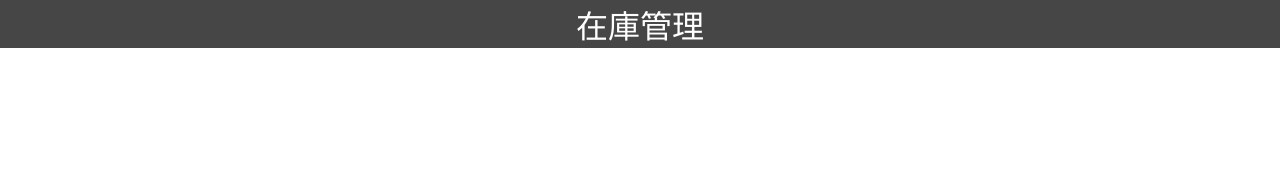
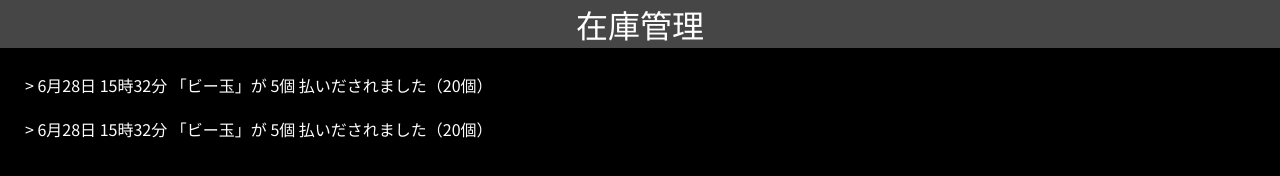
Before and after one commit to ksaplabo-org/ksapSmartScale, a plain HTML site: page aws_s3web/ksapZaikoWeb/zaiko_detail.html in a window 1280 px wide. Drawn offline with nearby package versions, Linux system fonts and the light colour scheme; no server answers.

Commit message:
web design modified.

```diff
--- a/aws_s3web/ksapZaikoWeb/assets/css/zaiko_detail.css
+++ b/aws_s3web/ksapZaikoWeb/assets/css/zaiko_detail.css
@@ -2,13 +2,14 @@
 @import url(http://fonts.googleapis.com/earlyaccess/notosansjp.css);
 
 html {
-    height:100%;
+    height:100vh;
 }
 
 body {
     font-family: 'Noto Sans JP', sans-serif;
     color: 333;
     height: 100%;
+    background-color: black;
 }
 
 #zaiko-skelton{
@@ -27,7 +28,7 @@ body {
 }
 
 .content-area{
-    display: table;
+    background-color: white;
 }
 
 .menu-area{
@@ -127,3 +128,19 @@ body {
     display:inline;
     text-align: center;
 }
+
+#history-skelton{
+    display: none;
+}
+
+.history-area{
+    padding:10px;
+    background-color: black;
+}
+
+.history-row {
+    margin: 10px;
+    padding: 5px;
+    color: white;
+    background-color: light-gray;
+}
--- a/aws_s3web/ksapZaikoWeb/assets/js/zaiko_detail.js
+++ b/aws_s3web/ksapZaikoWeb/assets/js/zaiko_detail.js
@@ -1,5 +1,4 @@
 url = "https://glb20se6vi.execute-api.ap-northeast-1.amazonaws.com/production/zaikoapi";
-//url = "https://n2vcdsv6gd.execute-api.ap-northeast-1.amazonaws.com/APIseatstage/seatmotionresource";
 var jsondata = "";
 
 $(document).ready(function(){
--- a/aws_s3web/ksapZaikoWeb/zaiko_detail.html
+++ b/aws_s3web/ksapZaikoWeb/zaiko_detail.html
@@ -65,6 +65,17 @@
                 </div>
             </div>
         </div>
+        <div class="history-area">
+            <div class="history-row" id="history-skelton">
+                > 6月28日 15時32分 「ビー玉」が 5個 払いだされました（20個）
+            </div>
+            <div class="history-row">
+                > 6月28日 15時32分 「ビー玉」が 5個 払いだされました（20個）
+            </div>
+            <div class="history-row">
+                > 6月28日 15時32分 「ビー玉」が 5個 払いだされました（20個）
+            </div>
+        </div>
     </div>
 </body>
 
```
